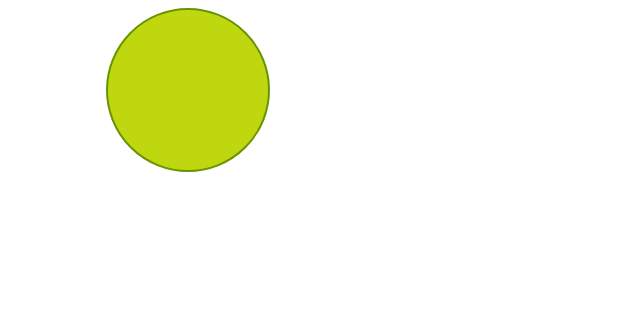
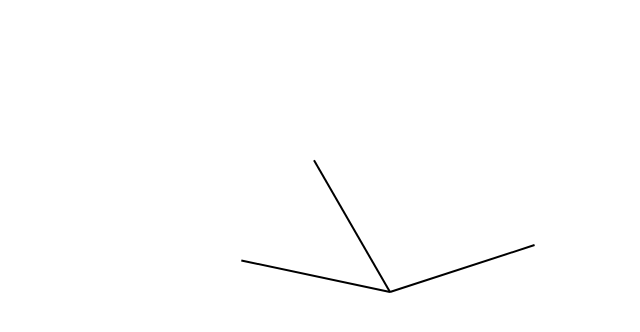
Before and after one commit to Ludovic16513/Horloge, a plain HTML site: page index.html in a window 1280 px wide. Shown: the whole page, without its empty margins (251-891 px from the left). Drawn offline with Linux system fonts and the light colour scheme.

Commit message:
CSS a travailler

```diff
--- a/index.html
+++ b/index.html
@@ -8,7 +8,6 @@
 <body>
 <div id="global">
 <div id="cadran">
-    <div id="cercle"></div>
     <div id="secondes"></div>
     <div id="minute"></div>
     <div id="heure"></div>
--- a/script.js
+++ b/script.js
@@ -1,28 +1,8 @@
-//Declaration des variables de temps
-var now = new Date;
-var seconde = now.getSeconds();
-var heure = now.getHours();
-var minute = now.getMinutes();
-
-console.log(seconde);
-console.log(minute);
-console.log(heure);
-
-//div var
-var aiguilleSeconde = document.getElementById("secondes");
-var aiguilleMinute = document.getElementById("minute");
-var aiguilleHeure = document.getElementById("heure");
-
-
-//rotate aiguille
-aiguilleSeconde.style.transform = "rotate(" + (seconde*6) + "deg)";
-aiguilleMinute.style.transform = "rotate(" + (minute*6) + "deg)";
-aiguilleHeure.style.transform = "rotate(" + (minute*30) + "deg)";
-
-
 
 function rotate()
 {
+    setTimeout(rotate,1000);
+
     var now = new Date;
     var seconde = now.getSeconds();
     var minute = now.getMinutes();
@@ -32,25 +12,22 @@ function rotate()
     var aiguilleMinute = document.getElementById("minute");
     var aiguilleHeure = document.getElementById("heure");
 
-    seconde= seconde + 1;
 
-    setTimeout(rotate,1000);
     aiguilleSeconde.style.transform = "rotate(" + (seconde*6) + "deg)";
+    aiguilleMinute.style.transform = "rotate(" + (minute*6) + "deg)";
+    aiguilleHeure.style.transform = "rotate(" + (minute*30) + "deg)";
+    console.log(seconde);
 
-    console.log(seconde);
     if (seconde > 59){
-        minute = minute + 1;
         aiguilleMinute.style.transform = "rotate(" + (minute*6) + "deg)";
     }
 
     if (minute > 59){
-        heure = heure + 1;
-        aiguilleSeconde.style.transform = "rotate(" + (seconde*30) + "deg)";
+        aiguilleHeure.style.transform = "rotate(" + (heure*30) + "deg)";
     }
 
     if (heure > 23){
-        aiguilleSeconde.style.transform = "rotate(" + (seconde*30) + "deg)";
+        aiguilleHeure.style.transform = "rotate(" + (heure*30) + "deg)";
     }
-    console.log(minute)
 }
 rotate();
--- a/style.css
+++ b/style.css
@@ -1,10 +1,15 @@
 #secondes {
-
+position: absolute;
+  height: 150px;
+  transform-origin: bottom;
+  border: solid black 1px;
+  bottom: 50%;
+  left: 50%;
 }
 
 
 #cadran{
-  position: center;
+  position: absolute;
   background: url("horloge.png") no-repeat;
 height: 567px;
   width: 567px;
@@ -17,17 +22,20 @@ position: relative;
 }
 
 #minute {
-
+  position: absolute;
+  height: 150px;
+  transform-origin: bottom;
+  border: solid black 1px;
+  bottom: 50%;
+  left: 50%;
 }
 
 #heure {
+  position: absolute;
+  height: 150px;
+  transform-origin: bottom;
+  border: solid black 1px;
+  bottom: 50%;
+  left: 50%;
 
 }
-
-#cercle{
-  background:#bfd70e;
-  border-radius:50%;
-  width:160px;
-  height:160px;
-  border:2px solid #679403;
-}
```
